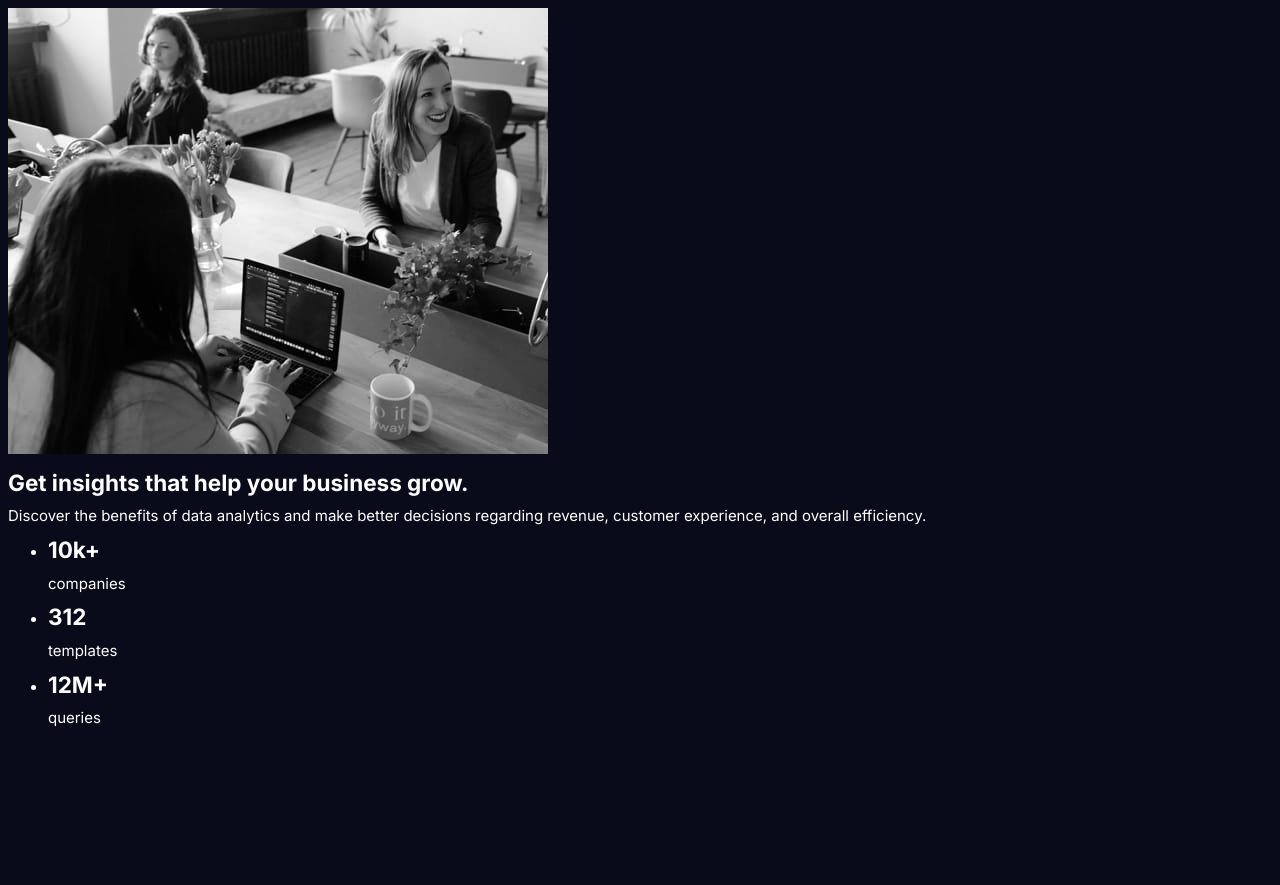
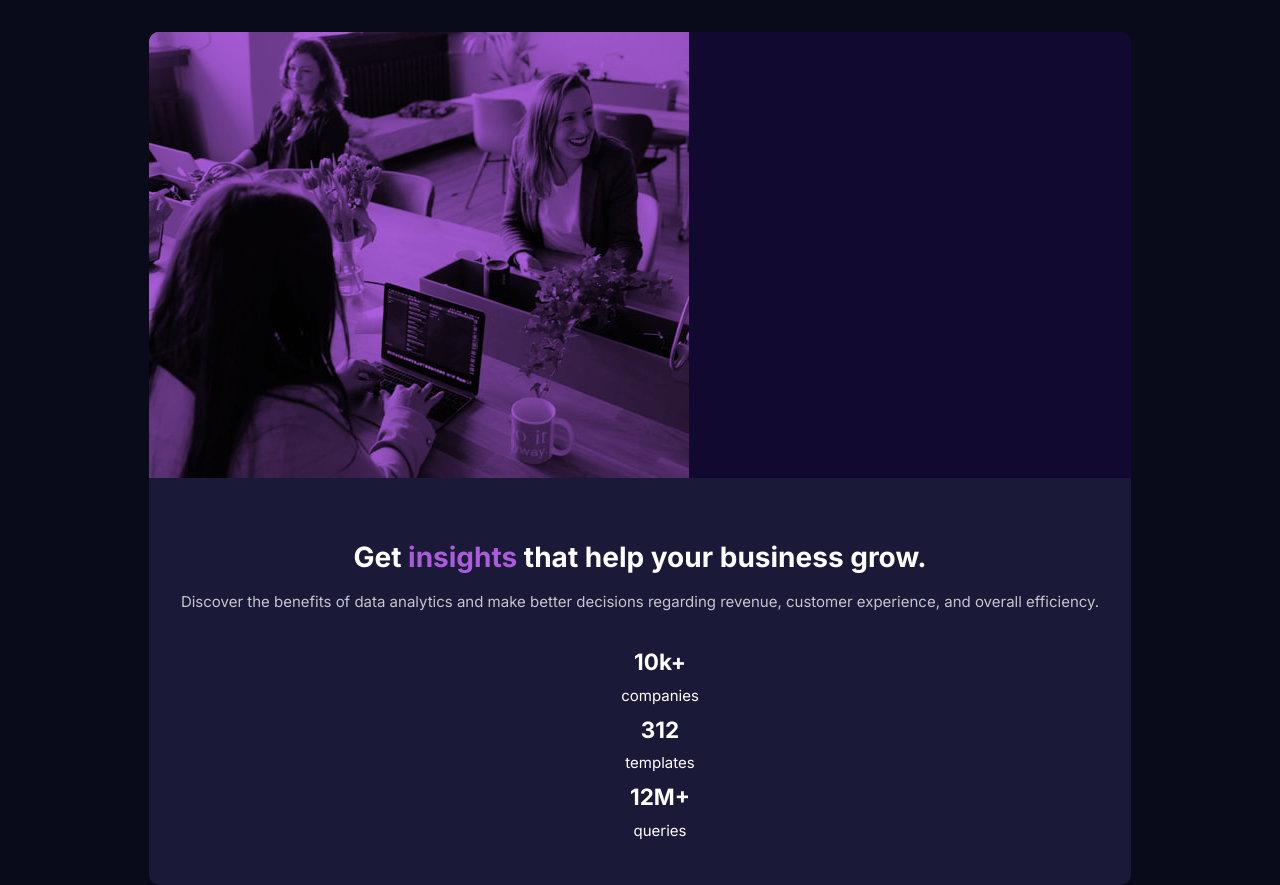
Before and after one commit to sanyomor-01/stats-preview-card-component-main, a plain HTML site: page index.html in a window 1280 px wide. Before the commit the page ends 808 px from the top, so only its background shows below. Drawn offline with Linux system fonts and the light colour scheme.

Commit message:
card content styles

```diff
--- a/index.html
+++ b/index.html
@@ -5,7 +5,7 @@
   <meta name="viewport" content="width=device-width, initial-scale=1.0"> <!-- displays site properly based on user's device -->
 
   <link rel="icon" type="image/png" sizes="32x32" href="./images/favicon-32x32.png">
-  <link rel="stylesheet" href="./main.css">
+  <link rel="stylesheet" href="main.css">
 
   <link rel="preconnect" href="https://fonts.googleapis.com" />
   <link rel="preconnect" href="https://fonts.gstatic.com" crossorigin />
@@ -20,7 +20,7 @@
 <body>
   <main>
     <article class="container">
-      <picture>
+      <picture class="card--image">
         <source
           media="(max-width: 992px)"
           srcset="./images/image-header-mobile.jpg"
@@ -56,6 +56,7 @@
         </ul>
       </div>
 
+
     </section>
   </main>
 
--- a/main.css
+++ b/main.css
@@ -29,8 +29,64 @@ body{
   font-family: var(--ff-primary);
   font-weight: var(--fw-regular);
   font-size: var(--fs-15);
-  line-height: 1.5rem;
   background: var(--clr-very-dark-blue);
   color: var(--clr-white);
+  line-height: 1.5rem;
   -webkit-font-smoothing: antialiased;
+  display: grid;
+  place-items: center;
 }
+picture, svg, video,canvas,img{
+  display: block;
+  max-width: 100%;
+}
+ul{
+  list-style: none;
+}
+p,h1,h2,h3,h4,h5,h6{
+  overflow-wrap:break-word;
+}
+main{
+  margin: 2.4rem;
+}
+h1,h2{
+  font-weight: var(--fw-bold);
+}
+.container{
+  background: var(--clr-dark-desaturated-blue);
+  display: block;
+  border-radius: 1rem;
+  max-width: 111rem;
+}
+.container .card--image{
+  position: relative;
+  border-radius: 1rem 1rem 0 0;
+  overflow: hidden;
+}
+.card--image ::before{
+  content: "";
+  position: absolute;
+  width: 100%;
+  height: 100%;
+  background: var(--clr-soft-violet);
+  mix-blend-mode: multiply;
+}
+.container .card--details{
+  padding: 4rem 3.15rem 3.2rem 3.15rem;
+  text-align: center;
+}
+
+.container .card--details .card--title{
+ font-size: 2.8rem;
+ line-height: 3.2rem;
+ margin-bottom: 1.6rem;
+}
+
+.container .card--details .card--title span{
+  color: var(--clr-soft-violet);
+}
+.container .card--details p{
+  line-height: 2.5rem;
+  color: var(--clr-slightly-transparent-white-75);
+  margin-bottom: 4rem;
+}
```
